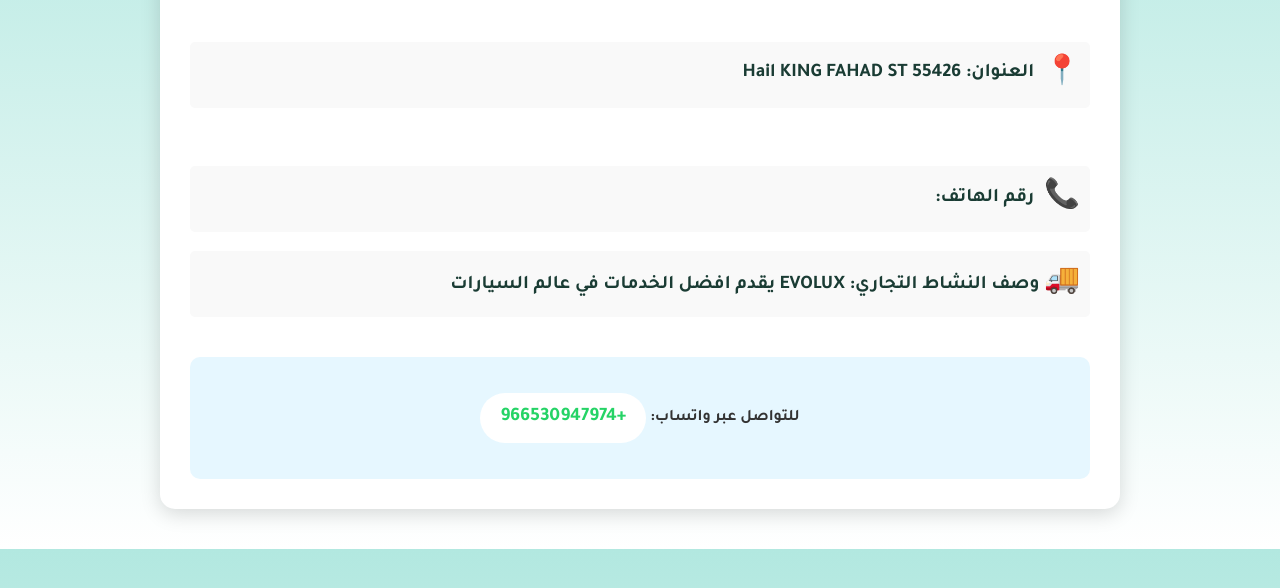
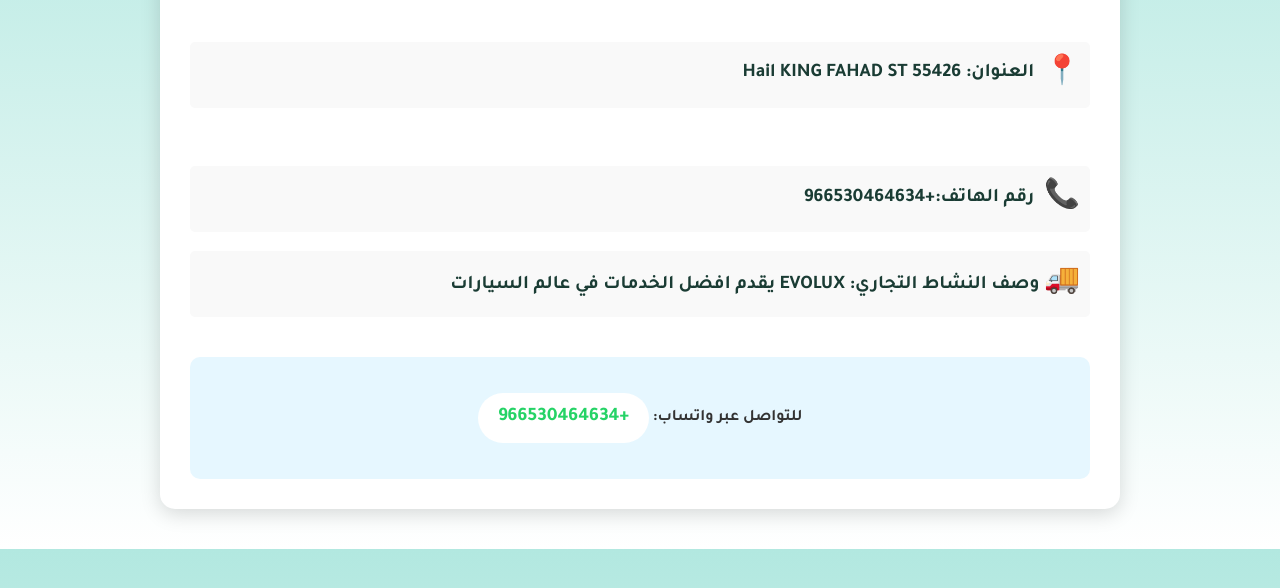
Before and after one commit to OsamahAlhwawi/CarsShops, a plain HTML site: page index.html in a window 1280 px wide. Shown: the part 200-788 px from the top of the page. Drawn offline with Linux system fonts and the light colour scheme.

Commit message:
Update index.html

```diff
--- a/index.html
+++ b/index.html
@@ -101,11 +101,11 @@
         </div>
         <div class="details">
             <p><span class="icon">📍</span> <strong>العنوان:</st> Hail KING FAHAD ST 55426</p>
-            <p><span class="icon">📞</span> <strong>رقم الهاتف:</strong+96655493998874</p>
+            <p><span class="icon">📞</span> <strong>رقم الهاتف:+966530464634</strong</p>
             <p><span class="icon">🚚</span> <strong>وصف النشاط التجاري:</strong> EVOLUX يقدم افضل الخدمات في عالم السيارات</p>
         </div>
         <div class="contact">
-            <p><strong>للتواصل عبر واتساب:</strong> <a href="https://wa.m+96655493998874" target="_blank">+966530947974</a></p>
+            <p><strong>للتواصل عبر واتساب:</strong> <a href="https://wa.me/966530464634" target="_blank">+966530464634</a></p>
         </div>
     </div>
 </body>
```
